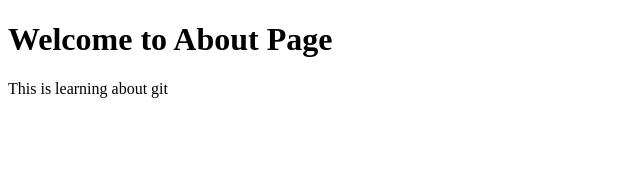
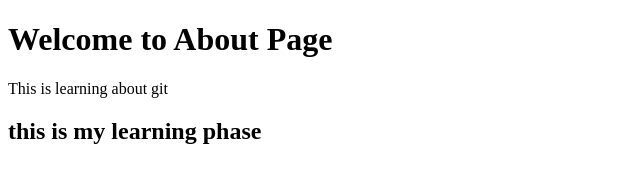
Before and after one commit to 1992aman/first_project, a plain HTML site: page about.html in a window 1280 px wide. Shown: the whole page, without its empty margins (0-640 px from the left). Drawn offline with Linux system fonts and the light colour scheme.

Commit message:
changed about.html 1

```diff
--- a/about.html
+++ b/about.html
@@ -9,5 +9,6 @@
 <body>
     <h1>Welcome to About Page</h1>
     <p>This is learning about git</p>
+    <h2>this is my learning phase</h2>
 </body>
 </html>
```
